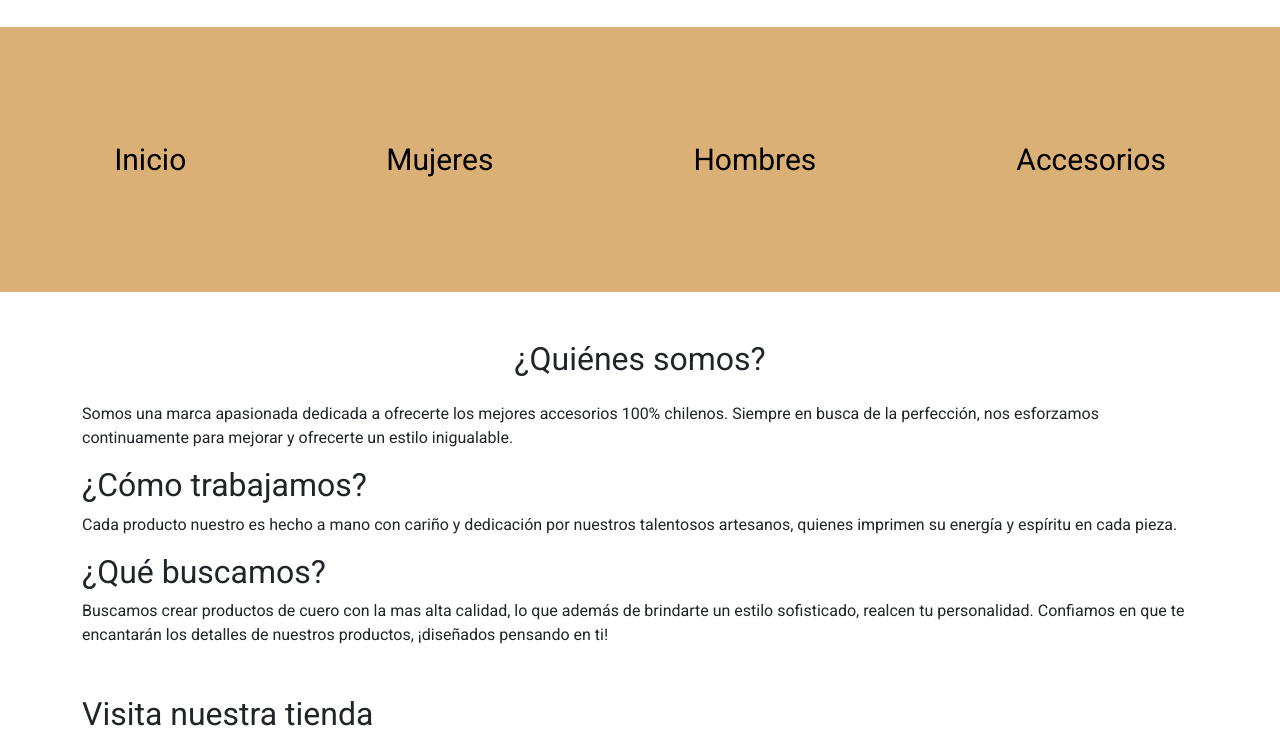
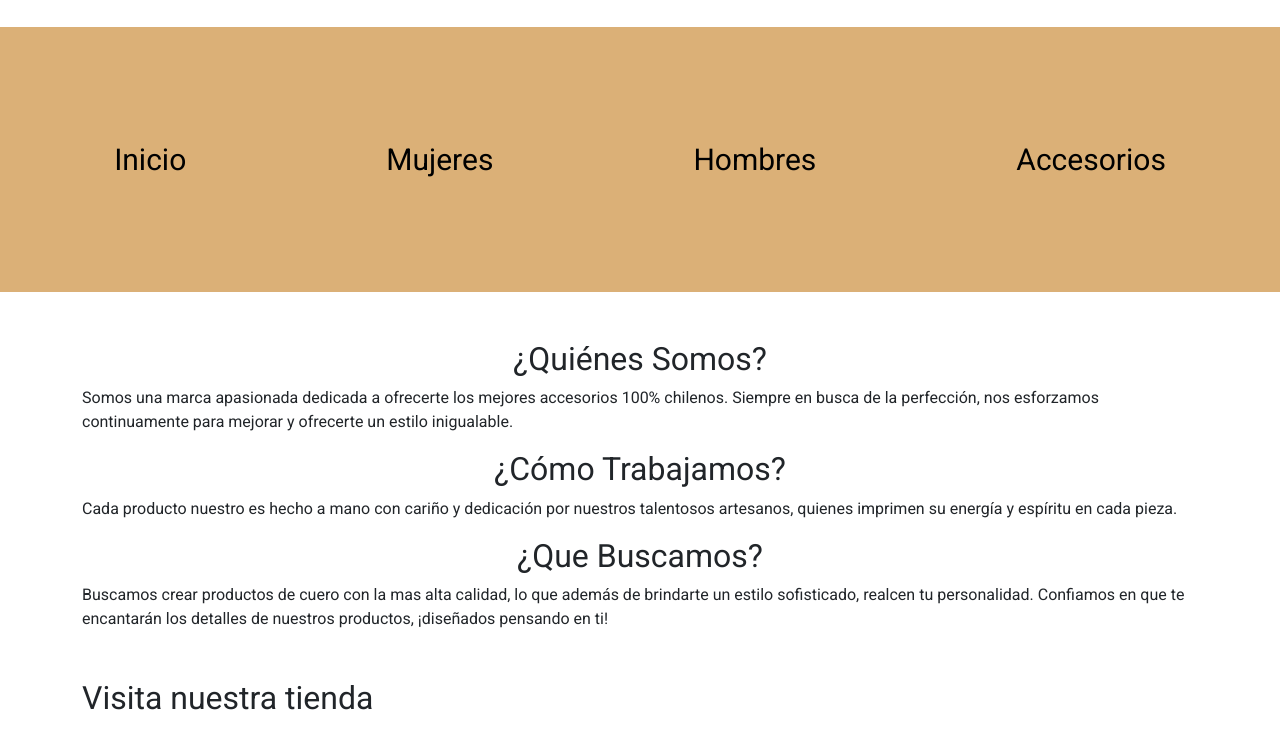
Before and after one commit to clmangelsdorff/cinturones-responsive, a plain HTML site: page views/Nosotros.html in a window 1280 px wide. Shown: the part 119-858 px from the top of the page. Drawn offline with nearby package versions, Linux system fonts and the light colour scheme; grey boxes are pictures that could not be loaded.

```diff
--- a/CSS/Style.css
+++ b/CSS/Style.css
@@ -7,9 +7,10 @@ body {
   box-sizing: border-box;
 }
 
-.h2 {
+.titulo-seccion {
     text-align: center;
-}
+  }
+
 .titulo {
   font-family: Arial, sans-serif;
   font-weight: 100;
--- a/views/Nosotros.html
+++ b/views/Nosotros.html
@@ -31,18 +31,18 @@
       </header>
 
   <main class="container my-5">
-    <h2 class="text-center mb-4">¿Quiénes somos?</h2>
 
+    <h2 class="titulo-seccion">¿Quiénes Somos?</h2>
     <p>
       Somos una marca apasionada dedicada a ofrecerte los mejores accesorios 100% chilenos. Siempre en busca de la perfección, nos esforzamos continuamente para mejorar y ofrecerte un estilo inigualable.
     </p>
 
-    <h2>¿Cómo trabajamos?</h2>
+    <h2 class="titulo-seccion">¿Cómo Trabajamos?</h2>
     <p>
       Cada producto nuestro es hecho a mano con cariño y dedicación por nuestros talentosos artesanos, quienes imprimen su energía y espíritu en cada pieza.
     </p>
 
-    <h2>¿Qué buscamos?</h2>
+    <h2 class="titulo-seccion">¿Que Buscamos?</h2>
     <p>
       Buscamos crear productos de cuero con la mas alta calidad, lo que además de brindarte un estilo sofisticado, realcen tu personalidad. Confiamos en que te encantarán los detalles de nuestros productos, ¡diseñados pensando en ti!
     </p>
```
Also changed, not shown: index.html (+4 -1 lines).
